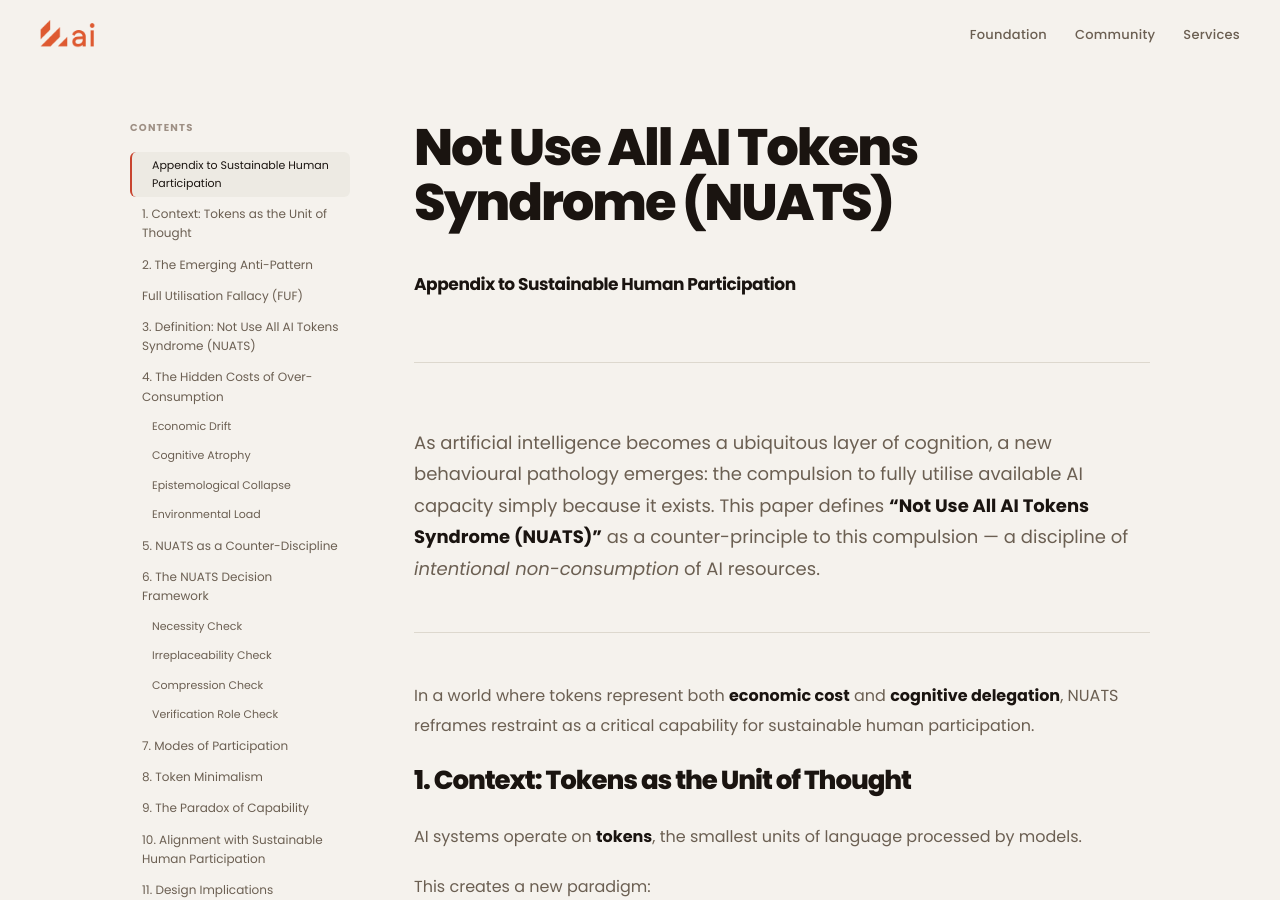
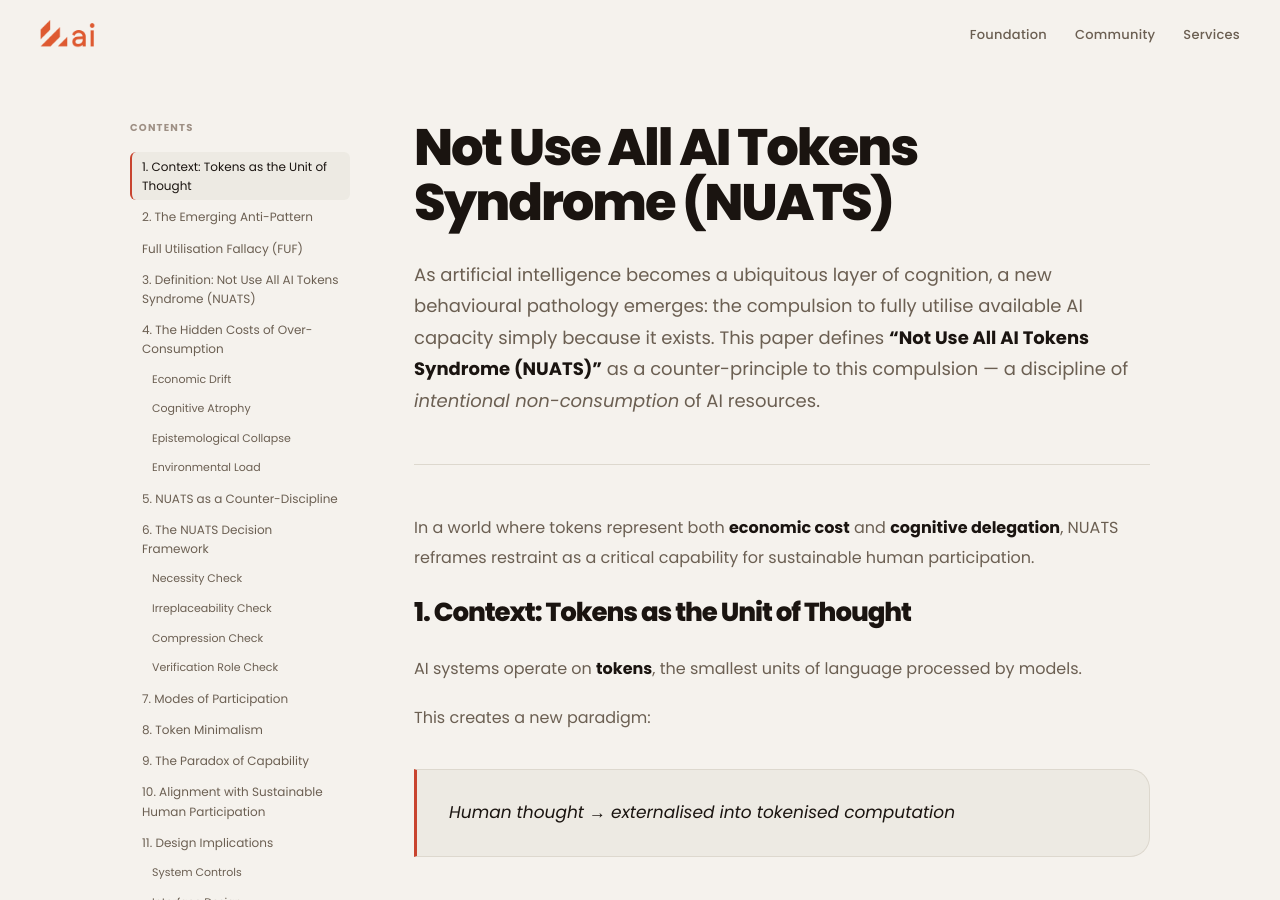
Before and after one commit to selfdriven-foundation/selfdriven-ai, a Jekyll site: the page built from docs/pages/framework-sustainable-human-participation-nuats.md, in a window 1280 px wide and 900 px high. Built offline with Jekyll 4.4.1, drawn with Linux system fonts in a browser that asks for light colours.

Commit message:
Update framework-sustainable-human-participation-nuats.md

```diff
--- a/docs/pages/framework-sustainable-human-participation-nuats.md
+++ b/docs/pages/framework-sustainable-human-participation-nuats.md
@@ -26,9 +26,6 @@ author: selfdriven.ai
 ---
 
 # Not Use All AI Tokens Syndrome (NUATS)
-### Appendix to Sustainable Human Participation
-
----
 
 As artificial intelligence becomes a ubiquitous layer of cognition, a new behavioural pathology emerges: the compulsion to fully utilise available AI capacity simply because it exists. This paper defines **“Not Use All AI Tokens Syndrome (NUATS)”** as a counter-principle to this compulsion — a discipline of *intentional non-consumption* of AI resources.
 
```
